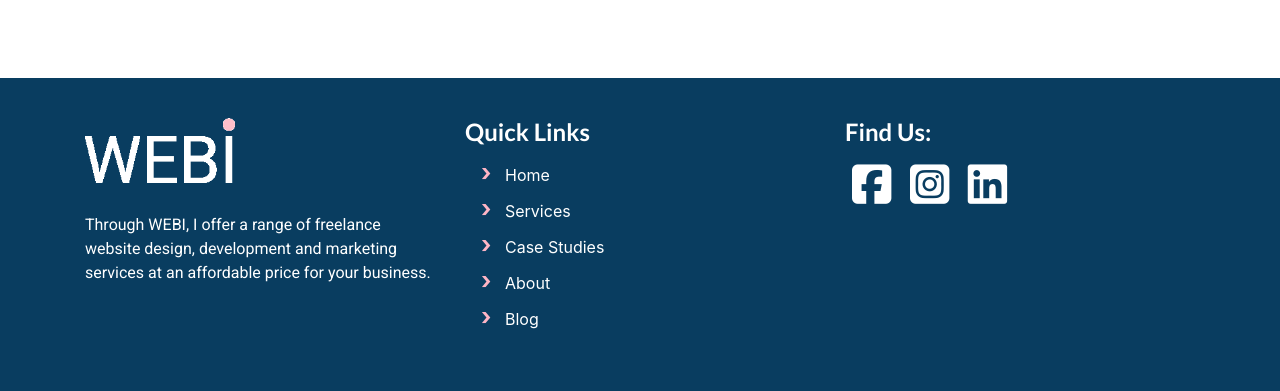
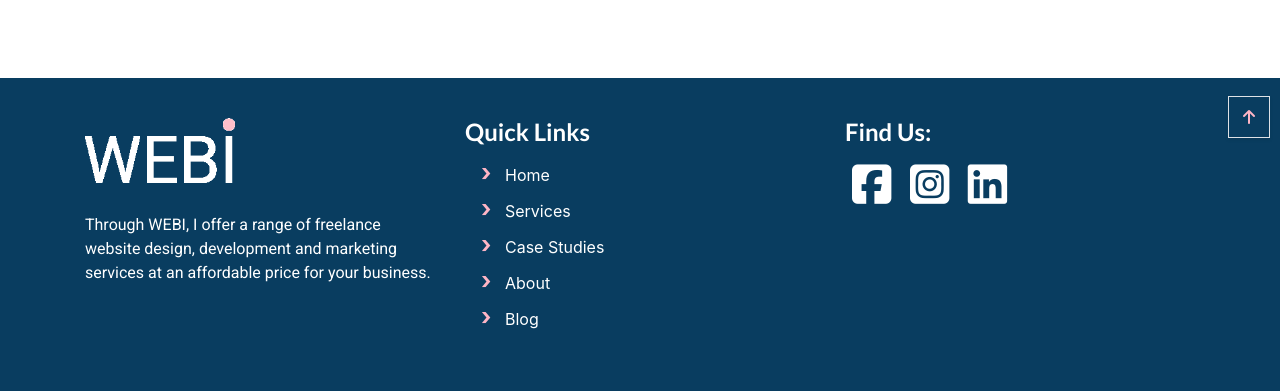
Before and after one commit to JessicaJuliet/webi, a Django app: template services/templates/services/services.html in a window 1280 px wide. Shown: the part 652-1043 px from the top of the page. Run offline with Django 3.2, Linux system fonts and the light colour scheme; the template is opened without the code that fills it, so the values that code supplies are empty; some libraries are stand-ins or nearby versions.

Commit message:
Add back to top button on services page

```diff
--- a/services/templates/services/services.html
+++ b/services/templates/services/services.html
@@ -25,9 +25,19 @@
     {% include "includes/back_to_homepage_link.html" %}
     <!-- Footer -->
     {% include "includes/footer.html" %}
+    <div class="btt-button shadow-sm border">
+        <a class="btt-link d-flex h-100">
+            <i class="fas fa-arrow-up text-black mx-auto my-auto"></i>
+        </a>
+    </div>
 {% endblock %}
 <!-- JavaScript -->
 {% block postloadjs %}
     {{ block.super }}
+    <script type="text/javascript">
+		$('.btt-link').click(function(e) {
+			window.scrollTo(0,0)
+		})
+	</script>
     {% include 'includes/quantity_input_script.html' %}
 {% endblock %}
```
